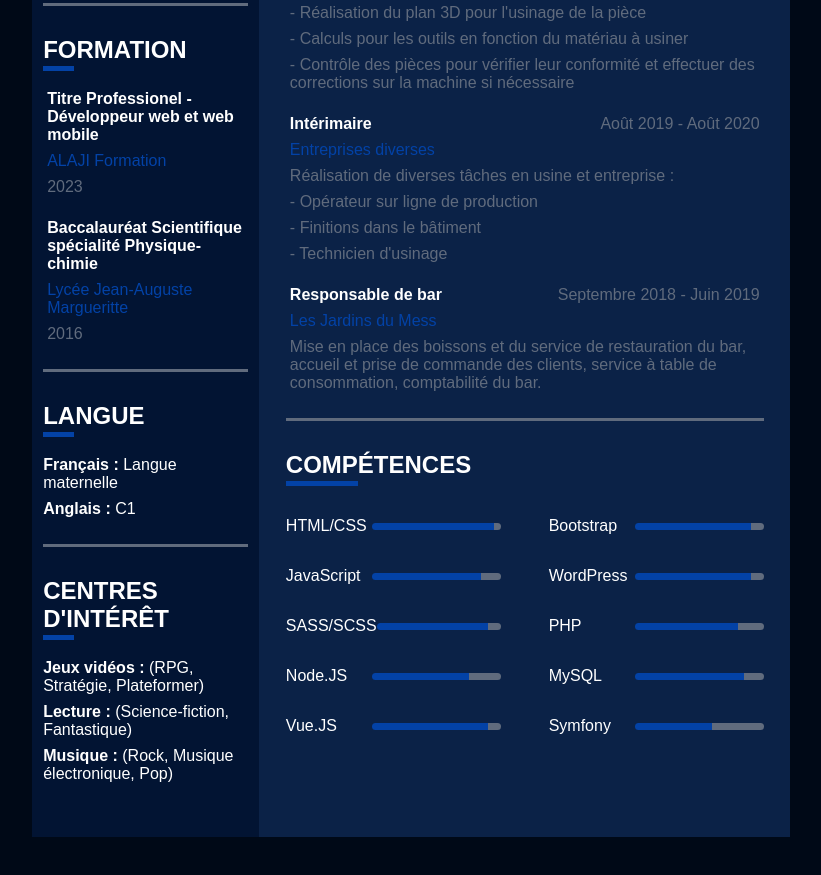
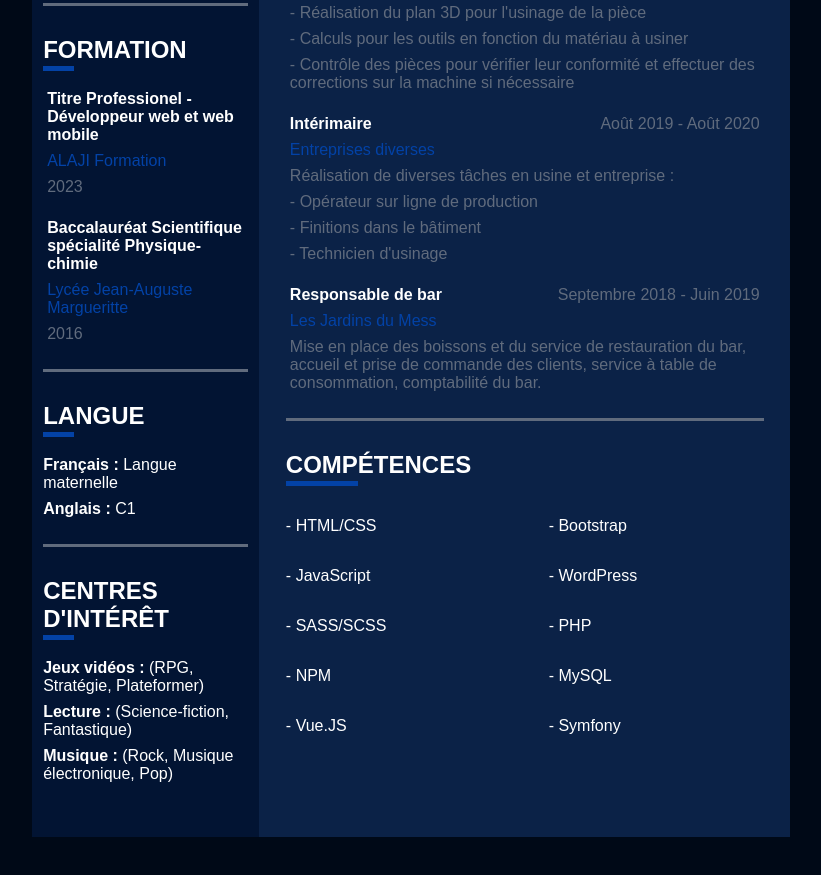
Before and after one commit to Geriia/CV, a plain HTML site: page index.html in a window 1280 px wide. Shown: the part 486-1361 px from the top of the page, without its empty margins (229-1050 px from the left). Drawn offline with Linux system fonts and the light colour scheme.

Commit message:
Mise à jour du CV

```diff
--- a/index.html
+++ b/index.html
@@ -161,86 +161,46 @@
                     <!-- Partie de gauche des compétences -->
                     <div id="left-skills-content" class="col">
                         <div class="row justify-between align-center">
-                            <p class="skills-margin">HTML/CSS</p>
-                            <div class="skills-bar row">
-                                <div id="html-css-acquire-bar"></div>
-                                <div id="html-css-rest-bar"></div>
-                            </div>
+                            <p class="skills-margin">- HTML/CSS</p>
                         </div>
 
                         <div class="row justify-between align-center">
-                            <p class="skills-margin">JavaScript</p>
-                            <div class="skills-bar row">
-                                <div id="javascript-acquire-bar"></div>
-                                <div id="javascript-rest-bar"></div>
-                            </div>
+                            <p class="skills-margin">- JavaScript</p>
                         </div>
 
                         <div class="row justify-between align-center">
-                            <p class="skills-margin">SASS/SCSS</p>
-                            <div class="skills-bar row">
-                                <div id="sass-scss-acquire-bar"></div>
-                                <div id="sass-scss-rest-bar"></div>
-                            </div>
+                            <p class="skills-margin">- SASS/SCSS</p>
                         </div>
 
                         <div class="row justify-between align-center">
-                            <p class="skills-margin">Node.JS</p>
-                            <div class="skills-bar row">
-                                <div id="nodejs-acquire-bar"></div>
-                                <div id="nodejs-rest-bar"></div>
-                            </div>
+                            <p class="skills-margin">- NPM</p>
                         </div>
 
                         <div class="row justify-between align-center">
-                            <p class="skills-margin">Vue.JS</p>
-                            <div class="skills-bar row">
-                                <div id="vuejs-acquire-bar"></div>
-                                <div id="vuejs-rest-bar"></div>
-                            </div>
+                            <p class="skills-margin">- Vue.JS</p>
                         </div>
                     </div>
 
                     <!-- Partie de droite des compétences -->
                     <div id="right-skills-content" class="col">
                         <div class="row justify-between align-center">
-                            <p class="skills-margin">Bootstrap</p>
-                            <div class="skills-bar row">
-                                <div id="bootstrap-acquire-bar"></div>
-                                <div id="bootstrap-rest-bar"></div>
-                            </div>
+                            <p class="skills-margin">- Bootstrap</p>
                         </div>
 
                         <div class="row justify-between align-center">
-                            <p class="skills-margin">WordPress</p>
-                            <div class="skills-bar row">
-                                <div id="wordpress-acquire-bar"></div>
-                                <div id="wordpress-rest-bar"></div>
-                            </div>
+                            <p class="skills-margin">- WordPress</p>
                         </div>
 
                         <div class="row justify-between align-center">
-                            <p class="skills-margin">PHP</p>
-                            <div class="skills-bar row">
-                                <div id="php-acquire-bar"></div>
-                                <div id="php-rest-bar"></div>
-                            </div>
+                            <p class="skills-margin">- PHP</p>
                         </div>
 
                         <div class="row justify-between align-center">
-                            <p class="skills-margin">MySQL</p>
-                            <div class="skills-bar row">
-                                <div id="mysql-acquire-bar"></div>
-                                <div id="mysql-rest-bar"></div>
-                            </div>
+                            <p class="skills-margin">- MySQL</p>
                         </div>
 
                         <div class="row justify-between align-center">
-                            <p class="skills-margin">Symfony</p>
-                            <div class="skills-bar row">
-                                <div id="symfony-acquire-bar"></div>
-                                <div id="symfony-rest-bar"></div>
-                            </div>
+                            <p class="skills-margin">- Symfony</p>
                         </div>
                     </div>
                 </div>
--- a/print.css
+++ b/print.css
@@ -244,7 +244,7 @@ body{
 .title{
     font-size: 1.5em;
     font-weight: bold;
-    margin-bottom: 0;
+    margin-bottom: -4px;
 }
 
 .undertitle{
```
